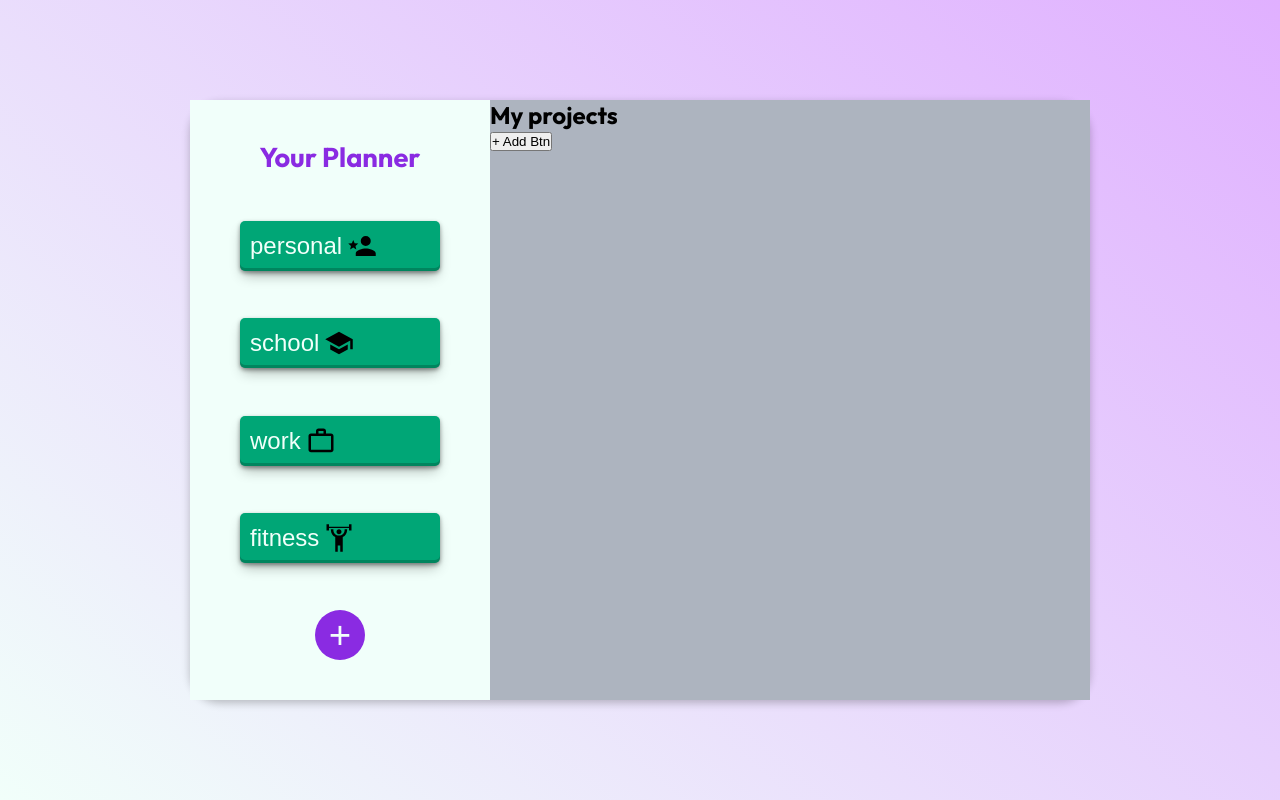
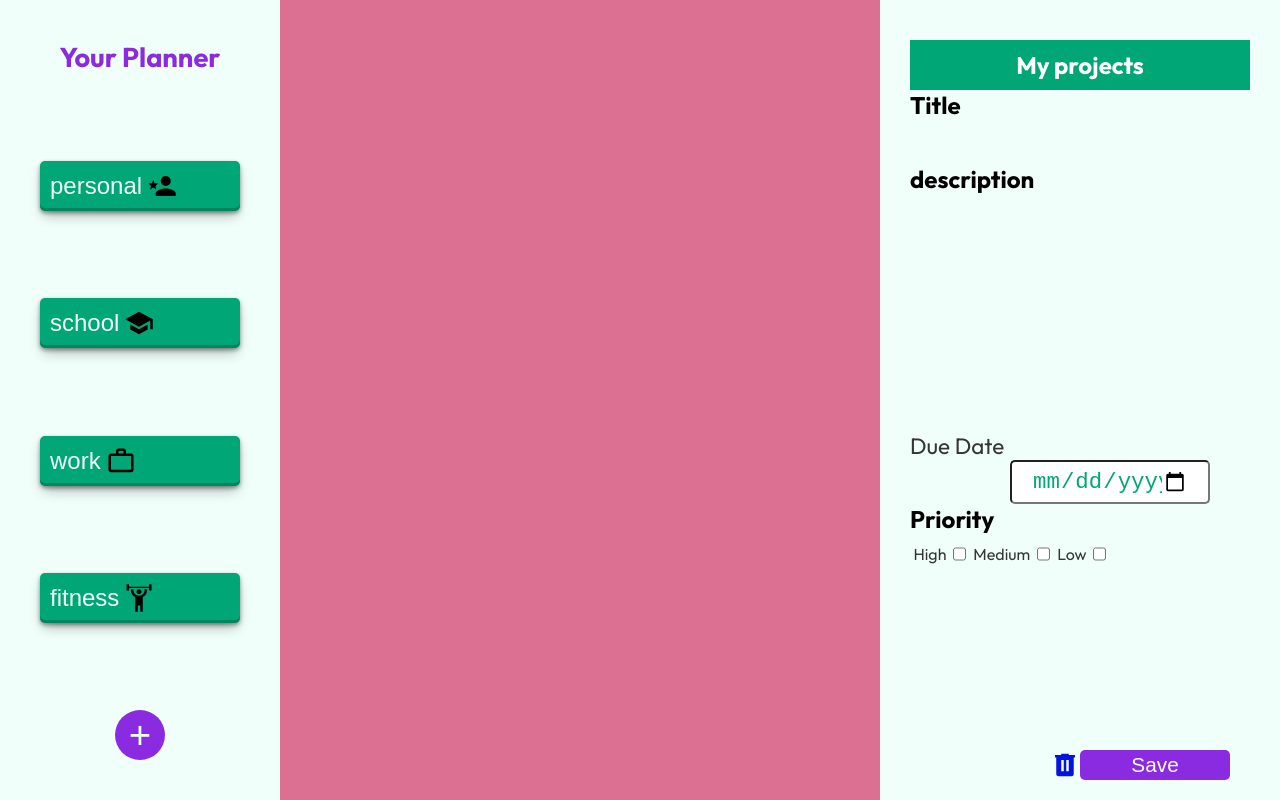
Before and after one commit to nyambujoy/final-to-do-list, a website built with webpack: page src/index.html in a window 1280 px wide. Both pictures are taken after a click on the button "personal". Built offline with nearby package versions, Linux system fonts and the light colour scheme.

Commit message:
styled the personal.js

```diff
--- a/src/css/index.css
+++ b/src/css/index.css
@@ -26,20 +26,18 @@ body {
 .container {
     height: 100vh;
     width: 100vw;
-    position: relative;
+
 }
 
 .contDiv {
-    position: absolute;
-    height: 600px;
-    width: 900px;
-    /* border: 1px solid black; */
+
+    height: 100vh;
+    width: 100vw;
+
     border-radius: 30px;
-    top: 50%;
-    left: 50%;
-    transform: translate(-50%, -50%);
+
     display: grid;
-    grid-template-columns: 1fr 2fr;
+    grid-template-columns: 1fr 3fr 2fr;
     box-shadow: rgba(0, 0, 0, 0.24) 0px 3px 8px;
 }
 
@@ -72,7 +70,8 @@ body {
 }
 
 .rightDiv {
-    background-color: #ADB4BF;
+    background-color: var(--white);
+    padding: 30px;
 }
 
 .round {
@@ -84,3 +83,7 @@ body {
     border-radius: 50%;
     font-size: 2.4rem;
 }
+
+.centerDiv {
+    background-color: palevioletred;
+}
--- /dev/null
+++ b/src/css/personal.css
@@ -0,0 +1,101 @@
+#randomDiv {
+    padding: 10px;
+    margin-top: 10px;
+    display: flex;
+    justify-content: center;
+    background-color: #00A676;
+    color: white;
+}
+
+.taskTitle {
+    outline: none;
+    padding: 5px;
+    font-size: 1.7rem;
+}
+
+.taskdescription {
+    outline: none;
+    padding: 5px;
+    font-size: 1.4rem;
+    margin-bottom: 200px;
+
+}
+
+
+#selectOptions {
+    display: flex;
+    flex-direction: column;
+    width: 200px;
+
+}
+
+.taskdeleteBtn {
+    /* width: 150px;
+    height: 20px; */
+    font-size: 1.3rem;
+    border: none;
+    background-color: transparent;
+}
+
+
+
+.tasksaveBtn {
+    width: 150px;
+    height: 30px;
+    font-size: 1.3rem;
+    border-radius: 5px;
+    border: none;
+    background-color: #8A2BE2;
+    color: white;
+}
+
+.dueDate {
+    color: rgb(54, 54, 54);
+    font-size: 1.4rem;
+    text-decoration: solid;
+}
+
+.taskdate {
+    width: 200px;
+    height: 30px;
+    color: #00A676;
+    font-size: 1.4rem;
+    padding: 20px;
+    border-radius: 5px;
+    margin-left: 100px;
+}
+
+.checkDiv {
+    display: flex;
+    margin-top: 10px;
+    justify-content: space-around;
+    color: rgb(54, 54, 54);
+    text-transform: capitalize;
+
+}
+
+
+
+.checkbox-label {
+
+    color: rgb(54, 54, 54);
+    text-transform: capitalize;
+
+}
+
+.saveDelete {
+    display: flex;
+    justify-content: center;
+    align-items: center;
+    position: absolute;
+    bottom: 0;
+    right: 50px;
+    margin-bottom: 20px;
+}
+
+/* #myCheckbox {
+    height: 20px;
+    width: 20px;
+    border-radius: 30px;
+
+} */
--- a/src/index.js
+++ b/src/index.js
@@ -1,6 +1,7 @@
 // alert("hello world")
 import './css/index.css'
-import { Tasks, addTaskToScreen } from './personal'
+import { Tasks, addTaskToScreen, display } from './personal'
+import './css/personal.css'
 function handlePage() {
     const container = document.createElement('div')
     container.className = 'contDiv'
@@ -9,6 +10,9 @@ function handlePage() {
     leftDiv.className = 'leftDiv'
     const rightDiv = document.createElement('div')
     rightDiv.className = 'rightDiv'
+
+    const centerDiv = document.createElement('div')
+    centerDiv.className = 'centerDiv'
 
 
     // leftdiv
@@ -131,7 +135,7 @@ function handlePage() {
     leftDiv.querySelector(".leftDiv")
     leftDiv.append(title, personalBtn, schoolBtn, workBtn, fitnessBtn, addTask)
 
-    container.append(leftDiv, rightDiv)
+    container.append(leftDiv, rightDiv, centerDiv)
 
     const content = document.querySelector(".container")
     content.append(container)
@@ -145,4 +149,7 @@ personalBtn.querySelector("#personalBtn")
 personalBtn.addEventListener("click", () => {
     // console.log("hello")
     addTaskToScreen()
+    display()
 })
+
+console.log("hello")
--- a/src/personal.js
+++ b/src/personal.js
@@ -11,6 +11,7 @@ const taskList = []
 
 function addTaskToScreen() {
     const rightDiv = document.querySelector(".rightDiv")
+    const container = document.querySelector(".contDiv")
 
 
     if (!document.getElementById('randomDiv')) {
@@ -21,70 +22,193 @@ function addTaskToScreen() {
         subTitle.id = 'subTitle';
         subTitle.innerHTML = "My projects";
 
-        const addBtn = document.createElement('button');
-        addBtn.id = 'addBtn';
-        addBtn.innerHTML = "+ Add Btn";
-
-        randomDiv.append(subTitle, addBtn)
+        randomDiv.append(subTitle)
         rightDiv.append(randomDiv)
 
         rightDiv.append(randomDiv)
+        container.append(rightDiv)
 
 
 
     }
 
 
-
-
 }
 
 
 function addTaskToList() {
-    const title = document.getElementById('taskTitle').value;
-    const description = document.getElementById('taskDescription').value;
-    const priority = document.getElementById('taskPriority').value;
+    const title = document.querySelector('.taskTitle');
+    const description = document.querySelector('.taskdescription');
+    const date = document.querySelector(".taskdate")
+    const priority = document.getElementById('myCheckbox');
 
-    const newTask = new Book(title, description, priority)
+    const newTask = new Tasks(title.textContent, description.textContent, date.value, priority.checked)
     taskList.push(newTask);
+    console.log(newTask)
 
-    displayLibrary()
+
 }
 
 function display() {
     const oneTask = document.createElement("div")
     oneTask.className = 'oneTask'
 
-    const checkboxInput = document.createElement("input");
-    checkboxInput.setAttribute("type", "checkbox");
-    checkboxInput.className = "checkbox-input";
-    checkboxInput.id = "myCheckbox";
+    const checkDiv = document.createElement("div")
+    checkDiv.className = 'checkDiv'
+
+    const checkDivHeading = document.createElement("h2")
+    checkDivHeading.className = 'checkDivHeading'
+    checkDivHeading.textContent = 'Priority'
 
     const label = document.createElement("label");
     label.setAttribute("for", "myCheckbox");
     label.className = "checkbox-label";
+    label.classList.add("labelDiv")
+    label.textContent = "high "
 
-    const title = document.createElement("input")
+    const checkboxInput = document.createElement("input");
+    checkboxInput.setAttribute("type", "checkbox");
+    checkboxInput.className = "checkbox-input";
+    checkboxInput.classList.add('checkInput')
+    checkboxInput.id = "myCheckbox";
+
+    const mediumLabel = document.createElement("label");
+    mediumLabel.setAttribute("for", "myCheckbox");
+    mediumLabel.className = "checkbox-mediumLabel";
+    mediumLabel.classList.add("labelDiv")
+    mediumLabel.textContent = "medium "
+
+    const mediumInput = document.createElement("input");
+    mediumInput.setAttribute("type", "checkbox");
+    mediumInput.className = "checkbox-input";
+    mediumInput.classList.add('checkInput')
+    mediumInput.id = "myCheckbox";
+
+    const lowLabel = document.createElement("label");
+    lowLabel.setAttribute("for", "myCheckbox");
+    lowLabel.className = "checkbox-lowLabel";
+    lowLabel.classList.add("labelDiv")
+    lowLabel.textContent = "low "
+
+    const lowInput = document.createElement("input");
+    lowInput.setAttribute("type", "checkbox");
+    lowInput.className = "checkbox-input";
+    lowInput.classList.add('checkInput')
+    lowInput.id = "myCheckbox";
+
+    checkDiv.append(label, checkboxInput, mediumLabel, mediumInput, lowLabel, lowInput)
+
+
+    const titleDesc = document.createElement("h2");
+    titleDesc.className = " taskdesc";
+    titleDesc.textContent = "Title"
+
+    const title = document.createElement("div")
     title.setAttribute("contentEditable", "true")
     title.className = 'taskTitle'
 
-    const description = document.createElement("input")
+    const labelDesc = document.createElement("h2");
+    labelDesc.className = "taskdesc";
+    labelDesc.textContent = "description"
+
+    const description = document.createElement("div")
     description.setAttribute("contentEditable", "true")
     description.className = 'taskdescription'
 
+
+    const dueDate = document.createElement("dueDate");
+    dueDate.setAttribute("for", "taskDate");
+    dueDate.className = "dueDate";
+    dueDate.textContent = "Due Date"
+
+    const dateInput = document.createElement("input");
+    dateInput.setAttribute("type", "date");
+    dateInput.setAttribute("id", "taskDate");
+    dateInput.classList.add("taskdate");
+
+
+
     const deleteBtn = document.createElement("button")
     deleteBtn.className = 'taskdeleteBtn'
-    deleteBtn.innerHTML = 'del'
+    deleteBtn.innerHTML = ''
+    // start
 
+
+    const trashSvg = document.createElementNS("http://www.w3.org/2000/svg", "svg");
+    trashSvg.setAttribute("xmlns", "http://www.w3.org/2000/svg");
+    trashSvg.setAttribute("viewBox", "0 0 24 24");
+    trashSvg.setAttribute("height", "30px"); // Set height
+    trashSvg.setAttribute("width", "30px"); //
+    trashSvg.setAttribute("backgroundColor", "steelBlue")
+    trashSvg.style.marginLeft = "5px";
+    const trashSvg2 = document.createElementNS("http://www.w3.org/2000/svg", "title");
+    trashSvg2.textContent = ' delete';
+    trashSvg.appendChild(trashSvg2);
+
+    // Create a path element within the SVG
+    const svgPathTrash = document.createElementNS("http://www.w3.org/2000/svg", "path");
+    svgPathTrash.setAttribute("d", "M9,3V4H4V6H5V19A2,2 0 0,0 7,21H17A2,2 0 0,0 19,19V6H20V4H15V3H9M9,8H11V17H9V8M13,8H15V17H13V8Z");
+    svgPathTrash.style.fill = "#0513e0"
+    trashSvg.appendChild(svgPathTrash);
+
+    deleteBtn.style.display = "flex"; // Use flexbox for layout
+    deleteBtn.style.alignItems = "center";
+
+    deleteBtn.append(trashSvg)
+
+    trashSvg.style.transition = "fill 0.3s"; // Smooth transition for color change
+    deleteBtn.addEventListener("mouseenter", () => {
+        svgPathTrash.style.fill = "red"; // Change the color to red on hover
+    });
+    deleteBtn.addEventListener("mouseleave", () => {
+        svgPathTrash.style.fill = "#00A676"; // Revert the color back to its original state when not hovered
+    });
+
+
+    // end
     const saveBtn = document.createElement("button")
     saveBtn.className = 'tasksaveBtn'
     saveBtn.innerHTML = 'Save'
 
+    const saveDelete = document.createElement('div')
+    saveDelete.className = 'saveDelete'
+    saveDelete.append(deleteBtn, saveBtn)
 
-    oneTask.append(checkboxInput, title, description, deleteBtn, saveBtn)
+    const rightDiv = document.querySelector(".rightDiv")
+    const container = document.querySelector(".contDiv")
+
+    const selectOptions = document.createElement('div')
+    selectOptions.id = 'selectOptions'
+    selectOptions.append(dueDate, dateInput, checkDivHeading, checkDiv, saveDelete)
+
+
+    oneTask.append(titleDesc, title, labelDesc, description, selectOptions)
+    // oneTask.append(label);
+    rightDiv.append(oneTask)
+    container.append(rightDiv)
+
+    const save = document.querySelector(".tasksaveBtn")
+    console.log(save)
+    save.addEventListener("click", () => {
+        console.log("hello")
+        addTaskToList()
+    })
+
+    deleteBtn.addEventListener('click', () => {
+        checkboxInput.cheked = ''
+        mediumInput.checked = ''
+        lowInput.checked = ''
+
+        title.textContent = ''
+        description.textContent = ''
+        dateInput.date = ''
+
+    })
 }
 
 
 
 
-export { Tasks, addTaskToScreen }
+
+
+export { Tasks, addTaskToScreen, display }
```
Also changed, not shown: README.md, dist/main.js.
